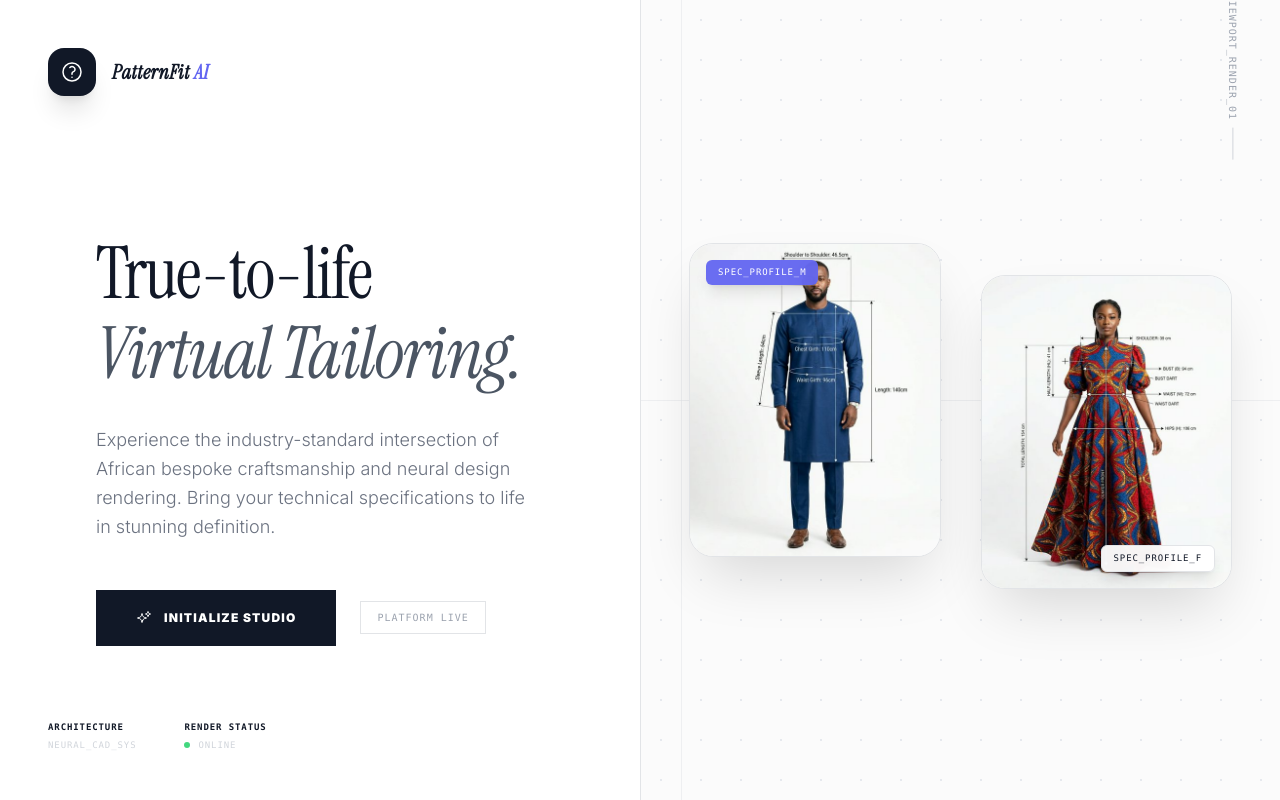
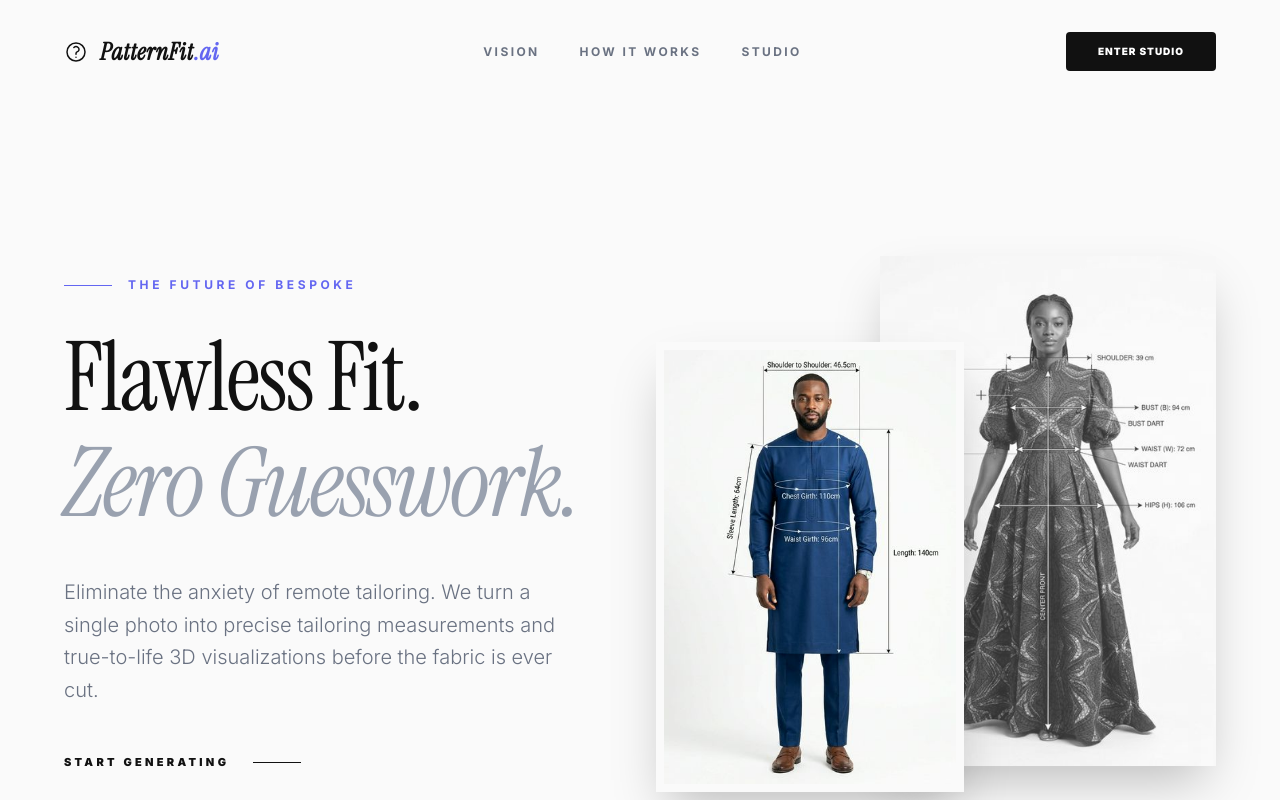
Before and after one commit to Platinum04/PatternFit-AI, a React (Vite) app: page / in a window 1280 px wide. Built offline with nearby package versions, Linux system fonts and the light colour scheme.

Commit message:
feat: add Onboarding component to provide an initial user experience with a landing page and process overview.

```diff
--- a/components/Onboarding.tsx
+++ b/components/Onboarding.tsx
@@ -1,121 +1,151 @@
 import React, { useEffect, useState } from 'react';
-import { SparklesIcon, TailorIcon } from './Icons';
+import { TailorIcon } from './Icons';
+import { STYLES } from '../constants';
 
 interface OnboardingProps {
   onStart: () => void;
 }
 
 const Onboarding: React.FC<OnboardingProps> = ({ onStart }) => {
-  const [isLoaded, setIsLoaded] = useState(false);
+  const [scrolled, setScrolled] = useState(false);
 
   useEffect(() => {
-      // Trigger animations slightly after mount for a smooth entrance
-      setTimeout(() => setIsLoaded(true), 100);
+    const handleScroll = (e: Event) => {
+      const target = e.target as HTMLDivElement;
+      setScrolled(target.scrollTop > 50);
+    };
+    const scrollContainer = document.getElementById('landing-scroll-container');
+    scrollContainer?.addEventListener('scroll', handleScroll);
+    return () => scrollContainer?.removeEventListener('scroll', handleScroll);
   }, []);
 
   return (
-    <div className="fixed inset-0 z-5000 bg-white overflow-hidden flex flex-col md:flex-row font-sans selection:bg-brand/20">
+    <div id="landing-scroll-container" className="fixed inset-0 z-[5000] bg-[#FAFAFA] overflow-y-auto overflow-x-hidden font-sans text-[#111111] selection:bg-brand/20">
 
-      {/* Left Output - Typography & Action */}
-      <div className={`w-full md:w-5/12 lg:w-1/2 p-8 md:p-16 lg:p-24 flex flex-col justify-center h-full relative z-10 transition-all duration-1000 ease-out ${isLoaded ? 'opacity-100 translate-x-0' : 'opacity-0 -translate-x-12'}`}>
+      {/* Sticky Elegant Navbar */}
+      <nav className={`fixed top-0 w-full z-50 transition-all duration-500 ${scrolled ? 'bg-white/80 backdrop-blur-xl border-b border-gray-200 py-4' : 'bg-transparent py-8'}`}>
+        <div className="max-w-7xl mx-auto px-8 md:px-16 flex items-center justify-between">
+          <div className="flex items-center gap-3">
+            <TailorIcon className="w-6 h-6 text-[#111111]" />
+            <span className="font-serif text-2xl tracking-wide italic font-bold">PatternFit<span className="text-brand">.ai</span></span>
+          </div>
+          <div className="hidden md:flex gap-10 text-xs font-bold tracking-[0.2em] uppercase text-gray-500">
+            <a href="#vision" className="hover:text-gray-900 transition-colors">Vision</a>
+            <a href="#process" className="hover:text-gray-900 transition-colors">How it works</a>
+            <a href="#studio" className="hover:text-gray-900 transition-colors">Studio</a>
+          </div>
+          <button
+            onClick={onStart}
+            className="px-8 py-3 bg-[#111111] text-white text-[10px] font-black tracking-widest uppercase hover:bg-brand transition-colors duration-500 rounded-sm"
+          >
+            Enter Studio
+          </button>
+        </div>
+      </nav>
 
-          <div className="absolute top-12 left-12 flex items-center gap-4">
-              <div className="p-3 bg-studio-900 rounded-2xl shadow-xl">
-                  <TailorIcon className="w-6 h-6 text-white" />
-              </div>
-              <span className="font-serif italic font-bold text-xl tracking-wide text-studio-900">PatternFit <span className="text-brand">AI</span></span>
+      {/* Hero Section - Editorial Fashion Grid */}
+      <header className="relative pt-40 pb-20 md:pt-56 md:pb-32 px-8 md:px-16 max-w-7xl mx-auto min-h-[90vh] flex flex-col justify-center">
+        <div className="grid grid-cols-1 lg:grid-cols-12 gap-16 lg:gap-8 items-center">
+
+          {/* Typography */}
+          <div className="lg:col-span-6 z-10">
+            <p className="text-brand text-xs font-bold tracking-[0.3em] uppercase mb-8 flex items-center gap-4">
+              <span className="w-12 h-px bg-brand"></span>
+              The Future of Bespoke
+            </p>
+            <h1 className="text-6xl md:text-8xl font-serif leading-[1.1] tracking-tight mb-10 text-[#111111]">
+              Flawless Fit. <br />
+              <span className="italic text-gray-400 font-light">Zero Guesswork.</span>
+            </h1>
+            <p className="text-lg md:text-xl text-gray-500 font-light leading-relaxed max-w-lg mb-12">
+              Eliminate the anxiety of remote tailoring. We turn a single photo into precise tailoring measurements and true-to-life 3D visualizations before the fabric is ever cut.
+            </p>
+            <button
+              onClick={onStart}
+              className="group flex items-center gap-6 text-[11px] font-black tracking-[0.3em] uppercase text-[#111111] hover:text-brand transition-colors"
+            >
+              Start Generating
+              <span className="w-12 h-px bg-[#111111] group-hover:bg-brand group-hover:w-20 transition-all duration-500"></span>
+            </button>
           </div>
 
-          <div className="mt-20 max-w-xl">
+          {/* Editorial Image Collage */}
+          <div className="lg:col-span-6 relative h-[600px] w-full flex justify-center items-center">
+              {/* Back Image (Gown) */}
+              <div className="absolute right-0 top-0 w-3/5 h-[85%] overflow-hidden shadow-2xl z-0 transform translate-y-8 animate-fade" style={{ animationDelay: '0.2s' }}>
+                <img src="/assets/studio/landing_gown_measured_1774259599110.png" className="w-full h-full object-cover grayscale mix-blend-multiply opacity-80" alt="Gown Specs" />
+              </div>
 
-              <h1 className="text-5xl lg:text-7xl font-serif text-studio-900 leading-[1.1] tracking-tight mb-8">
-                  True-to-life <br />
-                  <span className="italic text-studio-600">Virtual Tailoring.</span>
-              </h1>
-
-              <p className="text-lg text-studio-500 font-light leading-relaxed mb-12 max-w-md">
-                 Experience the industry-standard intersection of African bespoke craftsmanship and neural design rendering. Bring your technical specifications to life in stunning definition.
-              </p>
-
-              <div className="flex flex-col sm:flex-row items-center gap-6">
-                  <button
-                    onClick={onStart}
-                    className="group relative px-10 py-5 bg-studio-900 text-white font-black text-xs tracking-widest uppercase overflow-hidden w-full sm:w-auto text-center"
-                  >
-                      <div className="absolute inset-0 bg-brand translate-y-full group-hover:translate-y-0 transition-transform duration-500 ease-out z-0"></div>
-                      <span className="relative z-10 flex items-center justify-center gap-3">
-                        <SparklesIcon className="w-4 h-4 group-hover:rotate-12 transition-transform" />
-                        Initialize Studio
-                      </span>
-                  </button>
-                  <span className="text-[10px] font-mono tracking-widest text-studio-400 border border-studio-200 px-4 py-2 uppercase">Platform Live</span>
+              {/* Front Image (Kaftan) */}
+              <div className="absolute left-0 bottom-0 w-[55%] h-[75%] border-8 border-[#FAFAFA] overflow-hidden shadow-2xl z-10 transform -translate-y-8 animate-fade" style={{ animationDelay: '0.4s' }}>
+                <img src="/assets/studio/landing_kaftan_measured_1774259559085.png" className="w-full h-full object-cover hover:scale-105 transition-transform duration-1000" alt="Kaftan Specs" />
               </div>
           </div>
+        </div>
+      </header>
 
-          {/* Technical Footer */}
-          <div className="absolute bottom-12 left-12 flex gap-12 text-[9px] font-mono tracking-widest text-studio-300 uppercase">
-              <div>
-                  <span className="block text-studio-900 font-bold mb-1">Architecture</span>
-                  <span>Neural_Cad_SYS</span>
-              </div>
-              <div>
-                  <span className="block text-studio-900 font-bold mb-1">Render Status</span>
-                  <span className="flex items-center gap-2"><span className="w-1.5 h-1.5 rounded-full bg-green-500 animate-pulse"></span> Online</span>
-              </div>
-          </div>
-      </div>
+      {/* The Process Section - Ultra Clean */}
+      <section id="process" className="py-32 bg-white px-8 md:px-16">
+        <div className="max-w-7xl mx-auto">
 
-      {/* Right Output - Hero Visual */}
-      <div className={`relative w-full md:w-7/12 lg:w-1/2 h-full bg-studio-50 flex items-center justify-center overflow-hidden transition-all duration-1000 delay-300 ease-out border-l border-studio-200 ${isLoaded ? 'opacity-100' : 'opacity-0'}`}>
-
-          {/* Subtle CAD Grid Background */}
-          <div className="absolute inset-0 opacity-20 pointer-events-none"
-               style={{ backgroundImage: 'radial-gradient(circle, #94a3b8 1px, transparent 1px)', backgroundSize: '40px 40px' }} />
-
-          {/* Tech lines */}
-          <div className="absolute top-0 left-10 w-px h-full bg-studio-200/50"></div>
-          <div className="absolute top-1/2 left-0 w-full h-px bg-studio-200/50"></div>
-          <div className="absolute top-[20%] right-10 flex items-center gap-2 text-[10px] font-mono tracking-widest text-studio-400 rotate-90 transform origin-top-right">
-              VIEWPORT_RENDER_01
-              <span className="w-8 h-px bg-studio-300"></span>
+          <div className="text-center mb-24">
+            <h2 className="text-4xl md:text-6xl font-serif text-[#111111] mb-6 tracking-tight">The <span className="italic text-brand">Process.</span></h2>
+            <p className="text-gray-500 tracking-widest uppercase text-[10px] font-bold">How PatternFit guarantees precision</p>
           </div>
 
-          {/* High-Def Side-by-Side Measurement Layout */}
-          <div className="relative w-full h-[85%] px-6 md:px-12 flex flex-col md:flex-row items-center justify-center gap-6 lg:gap-10">
+          <div className="grid grid-cols-1 md:grid-cols-4 gap-12 border-t border-gray-100 pt-16">
 
-              {/* Card - Men's Kaftan */}
-              <div className="relative w-full md:w-1/2 max-w-[320px] aspect-[4/5] bg-white shadow-[0_30px_60px_-15px_rgba(0,0,0,0.15)] rounded-3xl overflow-hidden border border-studio-200 transition-transform duration-700 hover:-translate-y-2 group">
-                   <img
-                      src="/assets/studio/landing_kaftan_measured_1774259559085.png"
-                      alt="Men Kaftan Measurement Specifications"
-                      className="w-full h-full object-cover object-center group-hover:scale-105 transition-transform duration-[2s]"
-                    />
-                   <div className="absolute top-4 left-4 bg-brand/95 backdrop-blur-md px-3 py-1.5 text-[9px] font-mono tracking-widest text-white uppercase rounded-md z-10 shadow-lg">Spec_Profile_M</div>
-              </div>
+            {/* Step 1 */}
+            <div className="group">
+              <span className="text-6xl font-serif text-gray-200 italic block mb-8 transition-colors group-hover:text-brand">01</span>
+              <h3 className="text-xs font-bold tracking-[0.2em] uppercase text-[#111111] mb-4">Snap & Upload</h3>
+              <p className="text-gray-500 font-light leading-relaxed text-sm">
+                Provide a simple full-body photo and enter your base height. No messy tape measure required.
+              </p>
+            </div>
 
-              {/* Card - Women's Gown (Slightly offset downward for an asymmetrical designer look) */}
-              <div className="relative w-full md:w-1/2 max-w-[320px] aspect-[4/5] bg-white shadow-[0_30px_60px_-15px_rgba(0,0,0,0.15)] rounded-3xl overflow-hidden border border-studio-200 transition-transform duration-700 hover:-translate-y-2 md:mt-16 group">
-                   <img
-                      src="/assets/studio/landing_gown_measured_1774259599110.png"
-                      alt="Women Measurement Specifications"
-                      className="w-full h-full object-cover object-center group-hover:scale-105 transition-transform duration-[2s]"
-                    />
-                   <div className="absolute bottom-4 right-4 bg-white/95 backdrop-blur-md px-3 py-1.5 text-[9px] font-mono tracking-widest text-studio-900 border border-studio-200 uppercase rounded-md z-10 shadow-lg">Spec_Profile_F</div>
-              </div>
+            {/* Step 2 */}
+            <div className="group">
+              <span className="text-6xl font-serif text-gray-200 italic block mb-8 transition-colors group-hover:text-brand">02</span>
+              <h3 className="text-xs font-bold tracking-[0.2em] uppercase text-[#111111] mb-4">AI Magic Measure</h3>
+              <p className="text-gray-500 font-light leading-relaxed text-sm">
+                Our vision engine scans your proportions to securely extract pixel-perfect bust, waist, and hip parameters.
+              </p>
+            </div>
 
-              {/* Central Glow Effect */}
-              <div className="absolute inset-0 bg-brand/5 blur-3xl rounded-full pointer-events-none -z-10 mix-blend-multiply"></div>
+            {/* Step 3 */}
+            <div className="group">
+              <span className="text-6xl font-serif text-gray-200 italic block mb-8 transition-colors group-hover:text-brand">03</span>
+              <h3 className="text-xs font-bold tracking-[0.2em] uppercase text-[#111111] mb-4">Virtual Try-on</h3>
+              <p className="text-gray-500 font-light leading-relaxed text-sm">
+                Apply real African textiles (Aso-Oke, Ankara) and complex embroidery over your 3D digital silhouette.
+              </p>
+            </div>
+
+            {/* Step 4 */}
+            <div className="group">
+              <span className="text-6xl font-serif text-gray-200 italic block mb-8 transition-colors group-hover:text-brand">04</span>
+              <h3 className="text-xs font-bold tracking-[0.2em] uppercase text-[#111111] mb-4">Tailor Handover</h3>
+              <p className="text-gray-500 font-light leading-relaxed text-sm">
+                Your physical tailor receives exactly what you see: flawless blueprints and a perfect visual agreement.
+              </p>
+            </div>
+
           </div>
+        </div>
+      </section>
 
-      </div>
+      {/* Footer CTA */}
+      <section className="py-40 bg-[#111111] text-center px-8">
+        <h2 className="text-5xl md:text-7xl font-serif text-white mb-10 tracking-tight italic">Ready to Design?</h2>
+        <button
+            onClick={onStart}
+            className="px-12 py-5 bg-white text-[#111111] text-[11px] font-black tracking-[0.3em] uppercase hover:bg-brand hover:text-white transition-all duration-500 rounded-sm shadow-2xl hover:-translate-y-2"
+        >
+            Enter Workspace
+        </button>
+      </section>
 
-      <style>{`
-          @keyframes float {
-              0% { transform: translateY(0px); }
-              50% { transform: translateY(-20px); }
-              100% { transform: translateY(0px); }
-          }
-      `}</style>
     </div>
   );
 };
```
